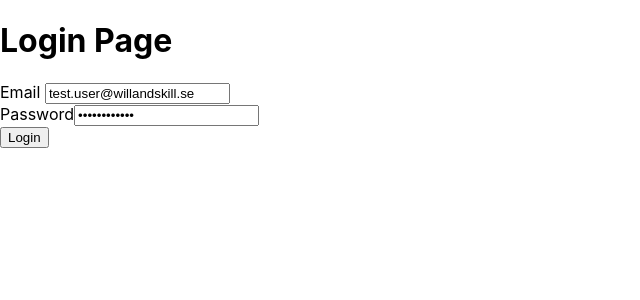
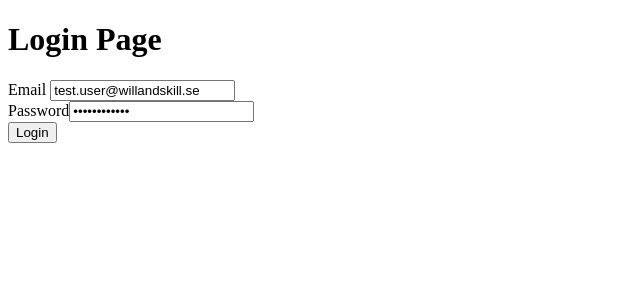
Before and after one commit to Annfo637/js-lesson-12-event-app, a React (Create React App) app: page / in a window 1280 px wide. Shown: the top 300 px of the page, without its empty margins (0-640 px from the left). Built offline with nearby package versions, Linux system fonts and the light colour scheme.

Commit message:
Add BrowserRouter to index.js

```diff
--- a/src/index.js
+++ b/src/index.js
@@ -1,13 +1,15 @@
 import React from "react";
 import ReactDOM from "react-dom";
-import BrowserRouter from "react-router-dom";
-import "./index.css";
 import App from "./App";
 import * as serviceWorker from "./serviceWorker";
 
+import { BrowserRouter } from "react-router-dom";
+
 ReactDOM.render(
   <React.StrictMode>
-    <App />
+    <BrowserRouter>
+      <App />
+    </BrowserRouter>
   </React.StrictMode>,
   document.getElementById("root")
 );
```
